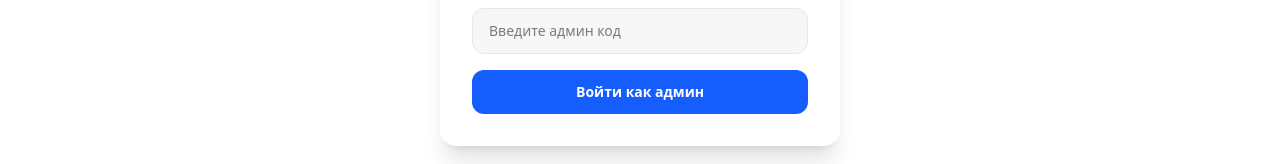
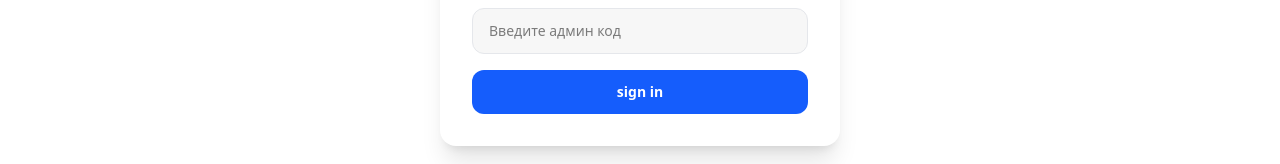
Before and after one commit to turayevabdullo9-cloud/pizza-loyiha-, a Next.js app: page /admin in a window 1280 px wide. Shown: the part 424-588 px from the top of the page. Built offline with nearby package versions, Linux system fonts and the light colour scheme.

Commit message:
updated project

```diff
--- a/app/admin/page.tsx
+++ b/app/admin/page.tsx
@@ -166,7 +166,7 @@ const AdminPage = () => {
               type="submit"
               className="rounded-xl bg-blue-600 py-3 text-sm font-bold text-white transition hover:bg-blue-500"
             >
-              Войти как админ
+              sign in
             </button>
             {error && <p className="text-sm text-red-500">{error}</p>}
           </form>
```
